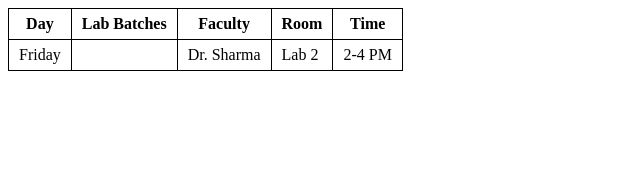
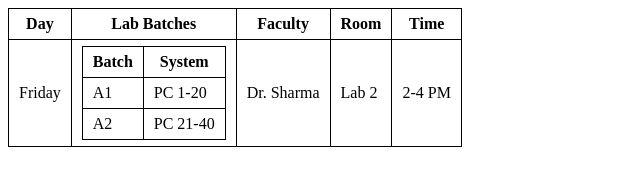
Before and after one commit to ravi00280/WDW_0305, a plain HTML site: page Web Designing Workshop Assignment/assignment 14 index.html in a window 1280 px wide. Shown: the whole page, without its empty margins (0-640 px from the left). Drawn offline with Linux system fonts and the light colour scheme.

Commit message:
Assignment 14 (Part 2): Add nested Lab Batches table inside cell

```diff
--- a/Web Designing Workshop Assignment/assignment 14 index.html
+++ b/Web Designing Workshop Assignment/assignment 14 index.html
@@ -30,7 +30,22 @@
             </tr>
             <tr>
                 <td>Friday</td>
-                <td><!-- Nested table will be added in Part 2 --></td>
+                <td>
+                    <table>
+                        <tr>
+                            <th>Batch</th>
+                            <th>System</th>
+                        </tr>
+                        <tr>
+                            <td>A1</td>
+                            <td>PC 1-20</td>
+                        </tr>
+                        <tr>
+                            <td>A2</td>
+                            <td>PC 21-40</td>
+                        </tr>
+                    </table>
+                </td>
                 <td>Dr. Sharma</td>
                 <td>Lab 2</td>
                 <td>2-4 PM</td>
```
